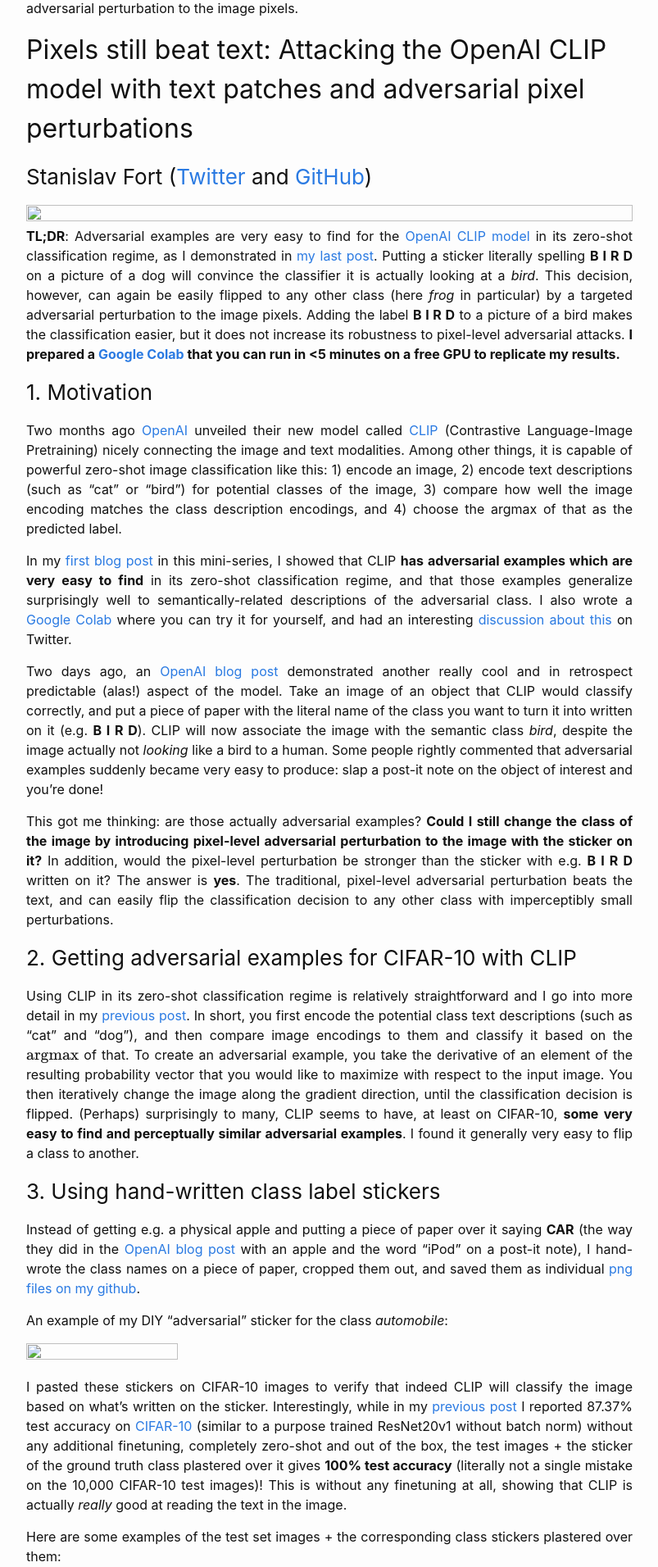
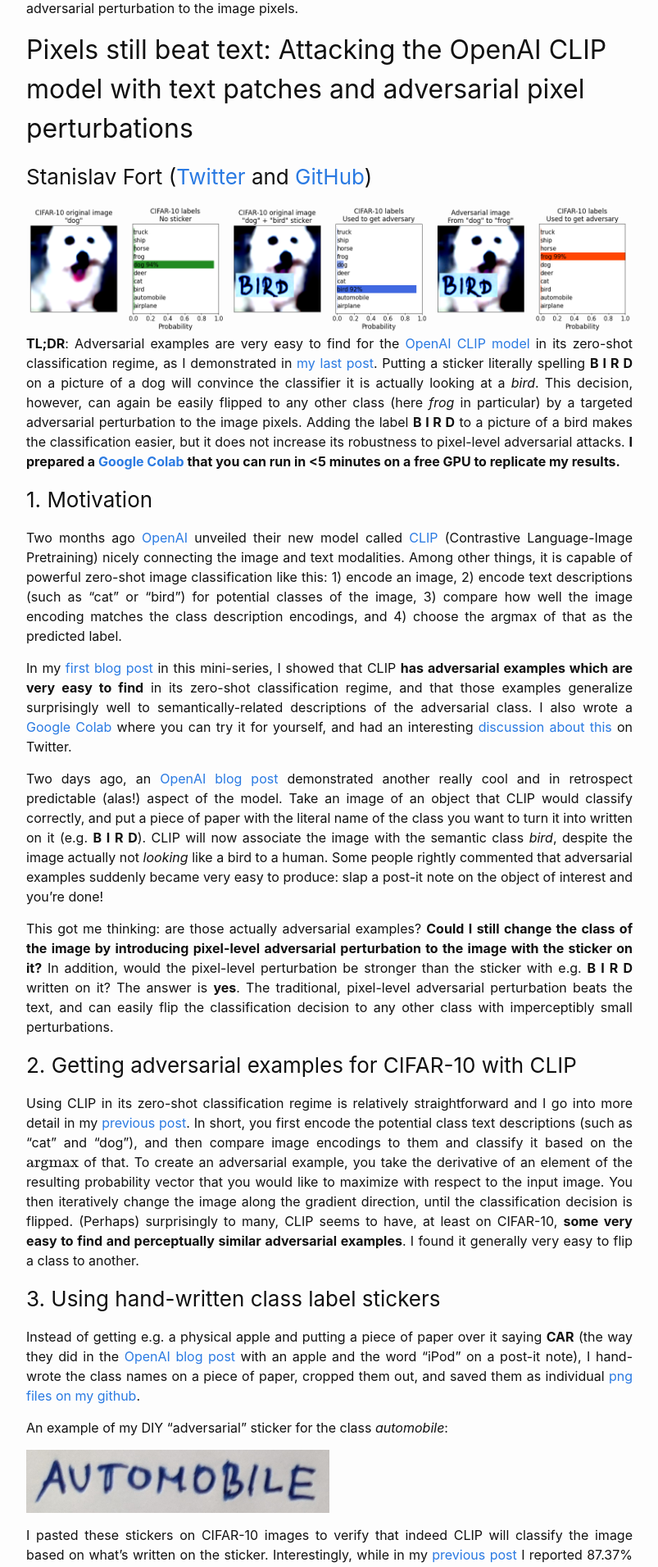
Before and after one commit to stanislavfort/stanislavfort.github.io, a Jekyll site: the page built from _posts/ML/2021-03-05-OpenAI_CLIP_stickers_and_adversarial_examples.md, in a window 1280 px wide. Shown: the part 382-2294 px from the top of the page at 82% size, without its empty margins (238-1041 px from the left). Built offline with Jekyll 4.4.1, drawn with Linux system fonts in a browser that asks for light colours; formulas are drawn with MathJax 3.

Commit message:
modifying image paths

```diff
--- a/_posts/ML/2021-03-05-OpenAI_CLIP_stickers_and_adversarial_examples.md
+++ b/_posts/ML/2021-03-05-OpenAI_CLIP_stickers_and_adversarial_examples.md
@@ -7,7 +7,7 @@
 
 ## Stanislav Fort ([Twitter](https://twitter.com/stanislavfort) and [GitHub](https://github.com/stanislavfort))
 
-<img src="triple_flip_example4.png" ALIGN="right" height="100%" width="100%">
+<img src="/images/triple_flip_example4.png" ALIGN="right" height="100%" width="100%">
 
 **TL;DR**: Adversarial examples are very easy to find for the [OpenAI CLIP model](https://openai.com/blog/clip/) in its zero-shot classification regime, as I demonstrated in [my last post](https://stanislavfort.github.io/2021/01/12/OpenAI_CLIP_adversarial_examples.html). Putting a sticker literally spelling **B I R D** on a picture of a dog will convince the classifier it is actually looking at a *bird*. This decision, however, can again be easily flipped to any other class (here *frog* in particular) by a targeted adversarial perturbation to the image pixels. Adding the label **B I R D** to a picture of a bird makes the classification easier, but it does not increase its robustness to pixel-level adversarial attacks. **I prepared a [Google Colab](https://github.com/stanislavfort/OpenAI_CLIP_adversarial_examples/blob/main/presentable_OpenAI_CLIP_stickers_and_adversaries.ipynb) that you can run in <5 minutes on a free GPU to replicate my results.**
 
@@ -31,21 +31,21 @@
 
 An example of my DIY "adversarial" sticker for the class *automobile*:
 
-<img src="sticker_automobile.png" ALIGN="center" height="50%" width="50%">
+<img src="/images/sticker_automobile.png" ALIGN="center" height="50%" width="50%">
 
 I pasted these stickers on CIFAR-10 images to verify that indeed CLIP will classify the image based on what's written on the sticker. Interestingly, while in my [previous post](https://stanislavfort.github.io/2021/01/12/OpenAI_CLIP_adversarial_examples.html) I reported 87.37% test accuracy on [CIFAR-10](https://www.cs.toronto.edu/~kriz/cifar.html) (similar to a purpose trained ResNet20v1 without batch norm) without any additional finetuning, completely zero-shot and out of the box, the test images + the sticker of the ground truth class plastered over it gives **100% test accuracy** (literally not a single mistake on the 10,000 CIFAR-10 test images)! This is without any finetuning at all, showing that CLIP is actually *really* good at reading the text in the image.
 
 Here are some examples of the test set images + the corresponding class stickers plastered over them:
 
-<img src="images_with_stickers.png" ALIGN="right" height="100%" width="100%">
+<img src="/images/images_with_stickers.png" ALIGN="right" height="100%" width="100%">
 
 Here is an example of adding the ground truth class label sticker onto a test set image, increasing the already high probability of the correct class. Despite that, an adversarial perturbation (right column) can still change the class very easily.
 
-<img src="same_class_sticker_example1.png" ALIGN="right" height="100%" width="100%">
+<img src="/images/same_class_sticker_example1.png" ALIGN="right" height="100%" width="100%">
 
 In some cases, CLIP makes mistakes on the CIFAR-10 test set (to be precise, in 12.63% = 100% - 87.37% cases). Adding a sticker with the correct class always leads to the correct classification there. Here is an example of a frog being misclassified as a *bird* first, and then correctly classified as a *frog* after adding a sticker spelling out **F R O G** on it. Yet again, a small pixel-level adversarial perturbation easily changed the class to a confident *automobile*:
 
-<img src="same_class_sticker_example2_mistakefirst.png" ALIGN="right" height="100%" width="100%">
+<img src="/images/same_class_sticker_example2_mistakefirst.png" ALIGN="right" height="100%" width="100%">
 
 ## 4. Class sticker versus adversarial pixel-level perturbation
 
@@ -57,13 +57,13 @@
 Here are a few examples where an image is correctly classified as its true class (left column), a sticker changes the decision to whatever is written on it (middle column), and a pixel-level adversarial attack is able to overpower both and make the image into a different, third class (right column). The changes from the middle to the right column is really hard to see without subtracting the images, showcasing how small a modification was sufficient for the attack.
 
 Example 1:
-<img src="triple_flip_example1.png" ALIGN="right" height="100%" width="100%">
+<img src="/images/triple_flip_example1.png" ALIGN="right" height="100%" width="100%">
 
 Example 2:
-<img src="triple_flip_example2.png" ALIGN="right" height="100%" width="100%">
+<img src="/images/triple_flip_example2.png" ALIGN="right" height="100%" width="100%">
 
 Example 3:
-<img src="triple_flip_example3.png" ALIGN="right" height="100%" width="100%">
+<img src="/images/triple_flip_example3.png" ALIGN="right" height="100%" width="100%">
 
 It is again very easy to flip the classification decision *even with the sticker*, which we might a priori assume would be harder given how much of a boost in test accuracy adding the relevant stickers made. This shows how ubiquitous adversarial vulnerabilities are.
 
@@ -76,17 +76,17 @@
 My conclusion is that the sticker itself and the model's ability to read it is not very brittle to pixel-level perturbations, at least not to the same extent as the rest of the image itself. This could potentially be due to the limited area of the sticker.
 
 Here are examples of the 3 possibilities. First, allowing pixel changes in the full image, including the sticker:
-<img src="masked_gradient_flip_full_example2.png" ALIGN="right" height="100%" width="100%">
+<img src="/images/masked_gradient_flip_full_example2.png" ALIGN="right" height="100%" width="100%">
 
 In this case, the sticker changed a *bird* into a convincing *deer*. A pixel-level attack on the resulting composite image turned it into a high confidence *automobile*. Looking at the last column, we can see that all pixels changed by some amount.
 
 In the second case, we restrict pixel changes to *outside* of the sticker only:
-<img src="masked_gradient_flip_image_example2.png" ALIGN="right" height="100%" width="100%">
+<img src="/images/masked_gradient_flip_image_example2.png" ALIGN="right" height="100%" width="100%">
 
 We can see that the attack was able to turn the image into a *automobile* slightly less convincingly than before (98% before, 96% now).
 
 When we restrict our perturbations to lie within the sticker itself, the same budged we used in the previous two cases is less capable of changing the class to an *automobile*:
-<img src="masked_gradient_flip_sticker_example2.png" ALIGN="right" height="100%" width="100%">
+<img src="/images/masked_gradient_flip_sticker_example2.png" ALIGN="right" height="100%" width="100%">
 
 We see that the model is still able to read the **D E E R** spelled out on the sticker successfully, assigning it a small probability.
 
@@ -94,7 +94,7 @@
 
 
 In another case that was quite typical of my experiments, the model was still able to read the label successfully despite the adversarial attack:
-<img src="masked_gradient_flip_sticker_example1.png" ALIGN="right" height="100%" width="100%">
+<img src="/images/masked_gradient_flip_sticker_example1.png" ALIGN="right" height="100%" width="100%">
 
 The *ship* class (towards which we tried to generate the adversarial perturbation) grew in probability, however, the perturbation was not able to flip the decision. Interestingly, the actual semantic class of the image, a *bird*, started showing more in the resulting decision. My interpretation is that the adversarial attack damaged the model's ability to read the sticker to an extent, loosening its sway over the model's decision.
 
@@ -104,10 +104,10 @@
 Starting with the first example from Section 4.1, I took the **D E E R** sticker that was adversarially modified towards *automobile*, and plastered it over unmodified training images to see whether the pixel-level attack or the text would win.
 
 Example 1:
-<img src="transplant_sticker_example1.png" ALIGN="center" height="70%" width="70%">
+<img src="/images/transplant_sticker_example1.png" ALIGN="center" height="70%" width="70%">
 
 Example 2:
-<img src="transplant_sticker_example2.png" ALIGN="center" height="70%" width="70%">
+<img src="/images/transplant_sticker_example2.png" ALIGN="center" height="70%" width="70%">
 
 It turned out that neither was the case. The model could still read the sticker text **D E E R** to some extent, as shown by the class *deer* probability growing slightly compared to the original image. The pixel-level adversarial modification to the sticker towards an *automobile* also showed in a similar way. However, the winning class turned out to be the *actual* semantic class of the image. Neither the pixel level attack to the sticker, nor the text on the sticker itself were sufficient to change the decision. This shows that the adversarial attack to the sticker was quite brittle, and that changing the underlying image made it ineffective. However, the text on the sticker itself proved to be equally easy to disrupt.
 
@@ -118,10 +118,10 @@
 In this experiment, I started with an original image that CLIP correctly classifies as e.g. a *cat* (Example 1). Putting a **T R U C K** sticker on it changes the decision partially to a *truck* (with some *cat* still lingering on). However, an adversarial attack towards *dog* easily turns the image into a convincing dog. As I repeat the operation (put a **T R U C K** sticker there, adversarially perturb towards *dog*), the classification decision seems to follow whatever the recent action was.
 
 Example 1:
-<img src="many_flips_example2.png" ALIGN="right" height="100%" width="100%">
+<img src="/images/many_flips_example2.png" ALIGN="right" height="100%" width="100%">
 
 Example 2:
-<img src="many_flips_example1.png" ALIGN="right" height="100%" width="100%">
+<img src="/images/many_flips_example1.png" ALIGN="right" height="100%" width="100%">
 
 I was hoping that there would be more stability there, but it seems that whatever the number of stickers on the image, it's very easy to reverse it back towards the adversarial class by a new pixel-level attack.
 
```
Also changed, not shown: _posts/ML/2021-01-12-OpenAI_CLIP_adversarial_examples.md (+3 -3 lines), _posts/ML/2021-03-22-green_sky.md (+13 -13 lines), _posts/physics/2020-03-18-orbit_perturbations.md (+2 -2 lines).
